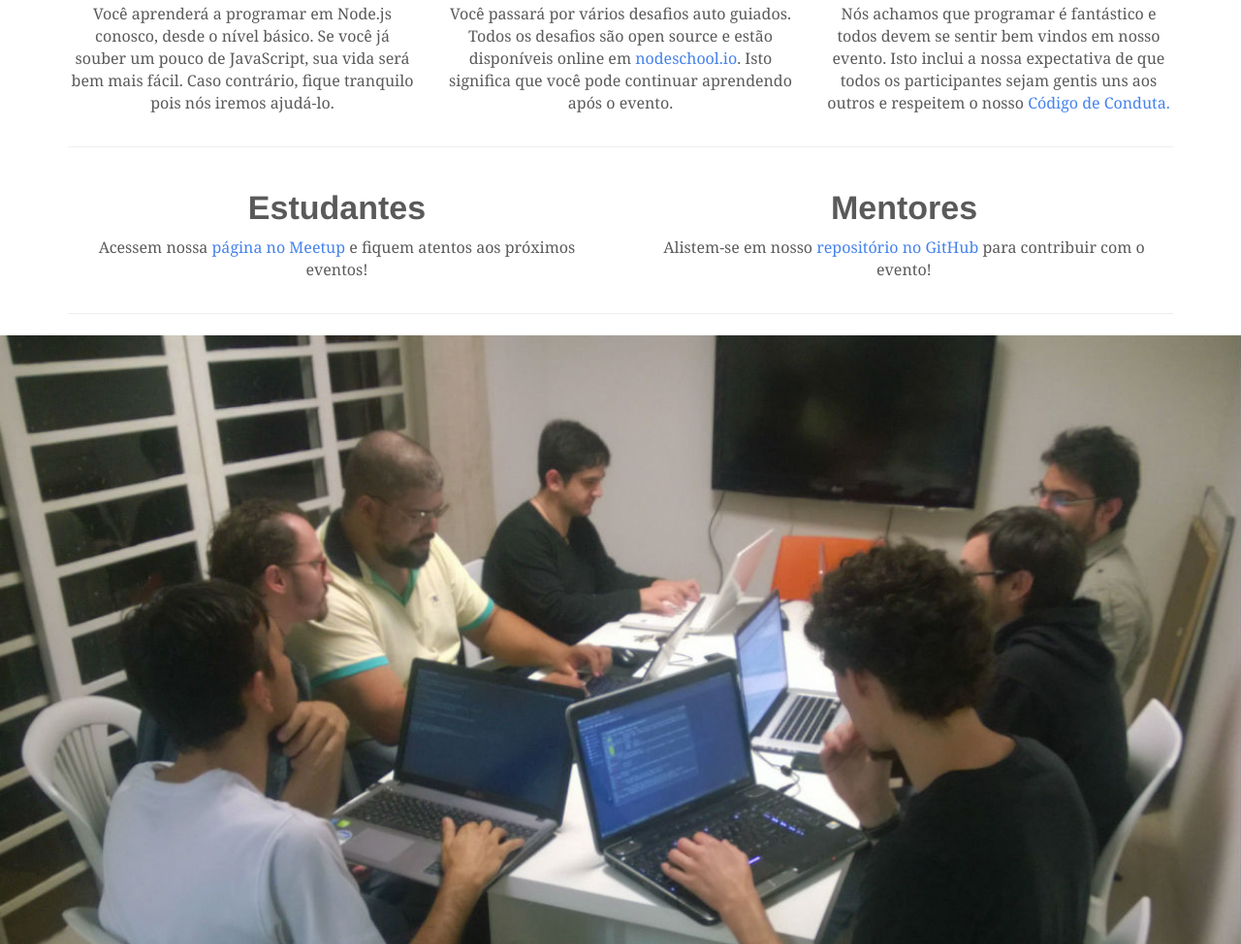
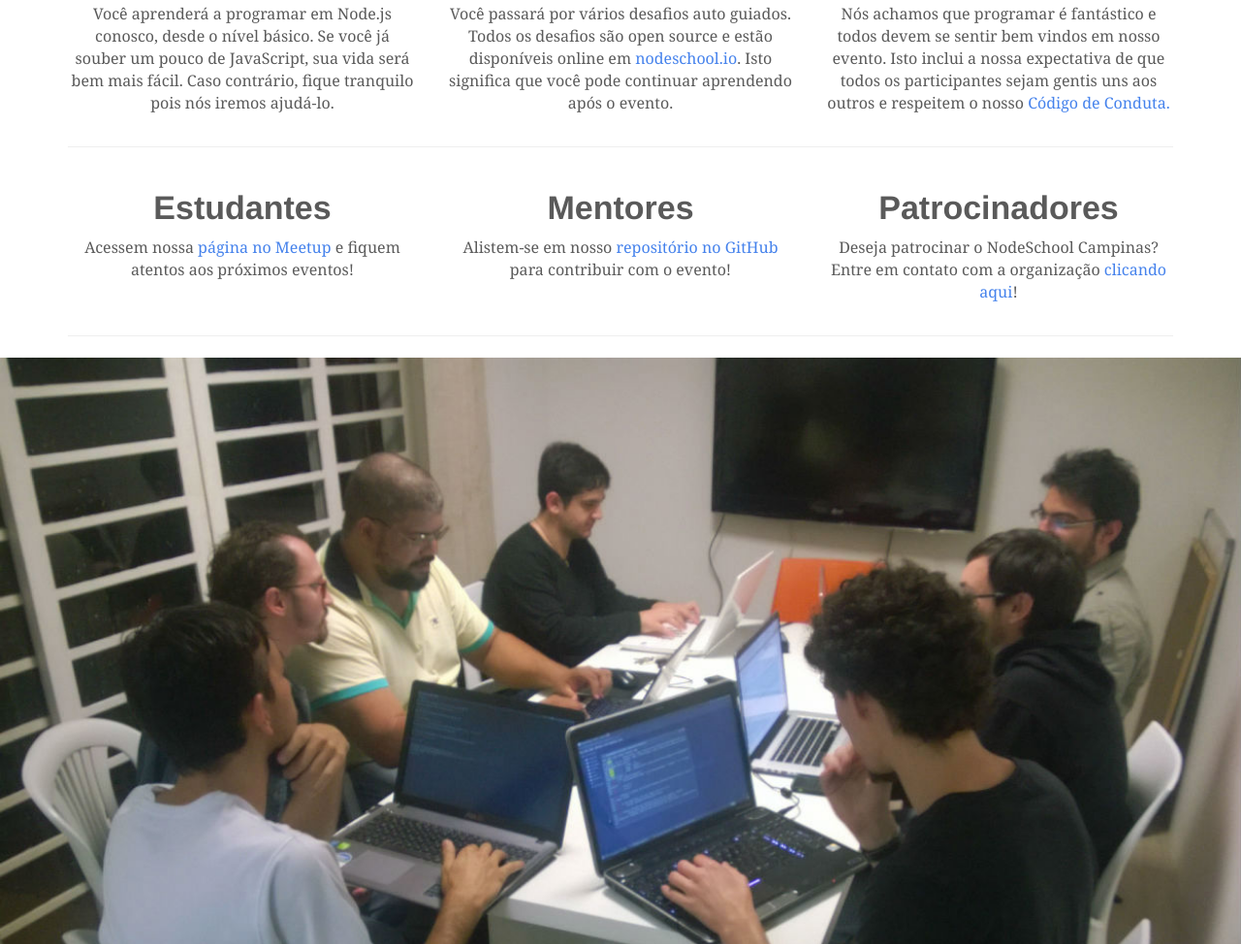
Before and after one commit to HarryPotter420/campinas, a website: page index.html in a window 1280 px wide. Shown: the part 835-1809 px from the top of the page at 97% size. Drawn offline with nearby package versions, Linux system fonts and the light colour scheme; a web font is replaced by a local one.

Commit message:
Quadro de patrocinadores.

```diff
--- a/index.html
+++ b/index.html
@@ -99,13 +99,17 @@
 			<hr>
 
 			<div id="participe" class="row text-center">
-				<div class="col-md-6">
+				<div class="col-md-4">
 					<h2>Estudantes</h2>
 					<p>Acessem nossa <a href="http://www.meetup.com/Nodeschool-Campinas/">página no Meetup</a> e fiquem atentos aos próximos eventos!</p>
 				</div>
-				<div class="col-md-6">
+				<div class="col-md-4">
 					<h2>Mentores</h2>
 					<p>Alistem-se em nosso <a href="http://github.com/nodeschool/campinas/">repositório no GitHub</a> para contribuir com o evento!</p>
+				</div>
+				<div class="col-md-4">
+					<h2>Patrocinadores</h2>
+					<p>Deseja patrocinar o NodeSchool Campinas? Entre em contato com a organização <a href="mailto:contato@fmoliveira.com.br">clicando aqui</a>!</p>
 				</div>
 			</div>
 
```
